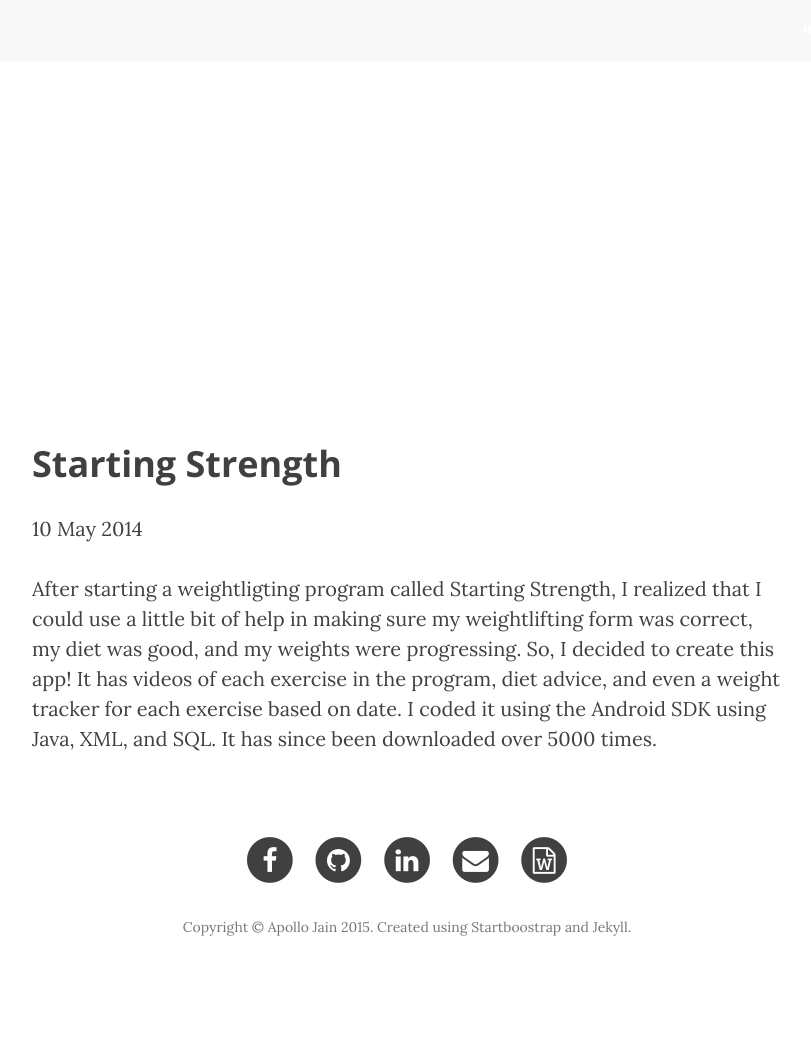
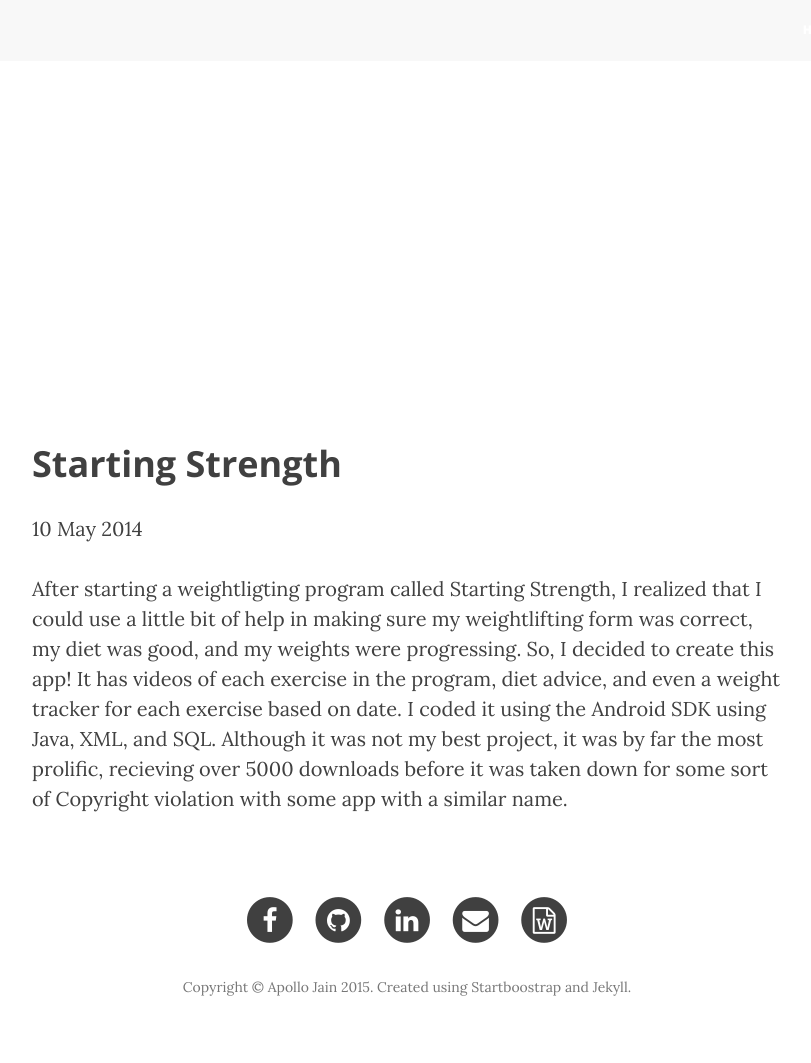
Before and after one commit to apollojain/apollojain.github.io, a Jekyll site: the page built from _posts/2014-05-10-starting-strength.md, in a window 1280 px wide. Shown: the whole page, without its empty margins (233-1044 px from the left). Built offline with Jekyll 4.4.1, drawn with Linux system fonts in a browser that asks for light colours; nearby versions of some CDN libraries; before the commit the page ends 1003 px from its top, so only the background shows below that.

Commit message:
updated index

```diff
--- a/_posts/2014-05-10-starting-strength.md
+++ b/_posts/2014-05-10-starting-strength.md
@@ -7,4 +7,4 @@ href: "https://play.google.com/store/apps/details?id=info.android.startingstreng
 main: true
 ---
 
-After starting a weightligting program called Starting Strength, I realized that I could use a little bit of help in making sure my weightlifting form was correct, my diet was good, and my weights were progressing. So, I decided to create this app! It has videos of each exercise in the program, diet advice, and even a weight tracker for each exercise based on date. I coded it using the Android SDK using Java, XML, and SQL. It has since been downloaded over 5000 times.
+After starting a weightligting program called Starting Strength, I realized that I could use a little bit of help in making sure my weightlifting form was correct, my diet was good, and my weights were progressing. So, I decided to create this app! It has videos of each exercise in the program, diet advice, and even a weight tracker for each exercise based on date. I coded it using the Android SDK using Java, XML, and SQL. Although it was not my best project, it was by far the most prolific, recieving over 5000 downloads before it was taken down for some sort of Copyright violation with some app with a similar name.
```
Also changed, not shown: 1 other file.
